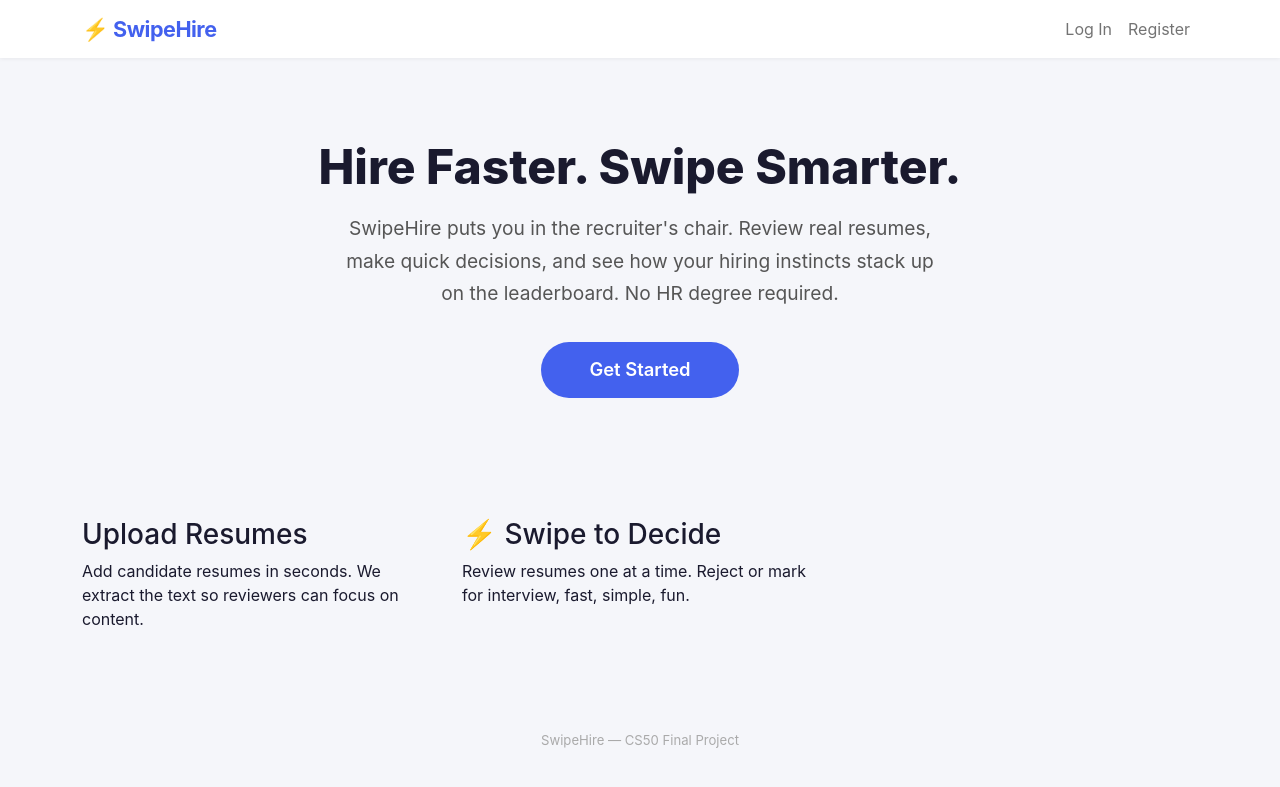
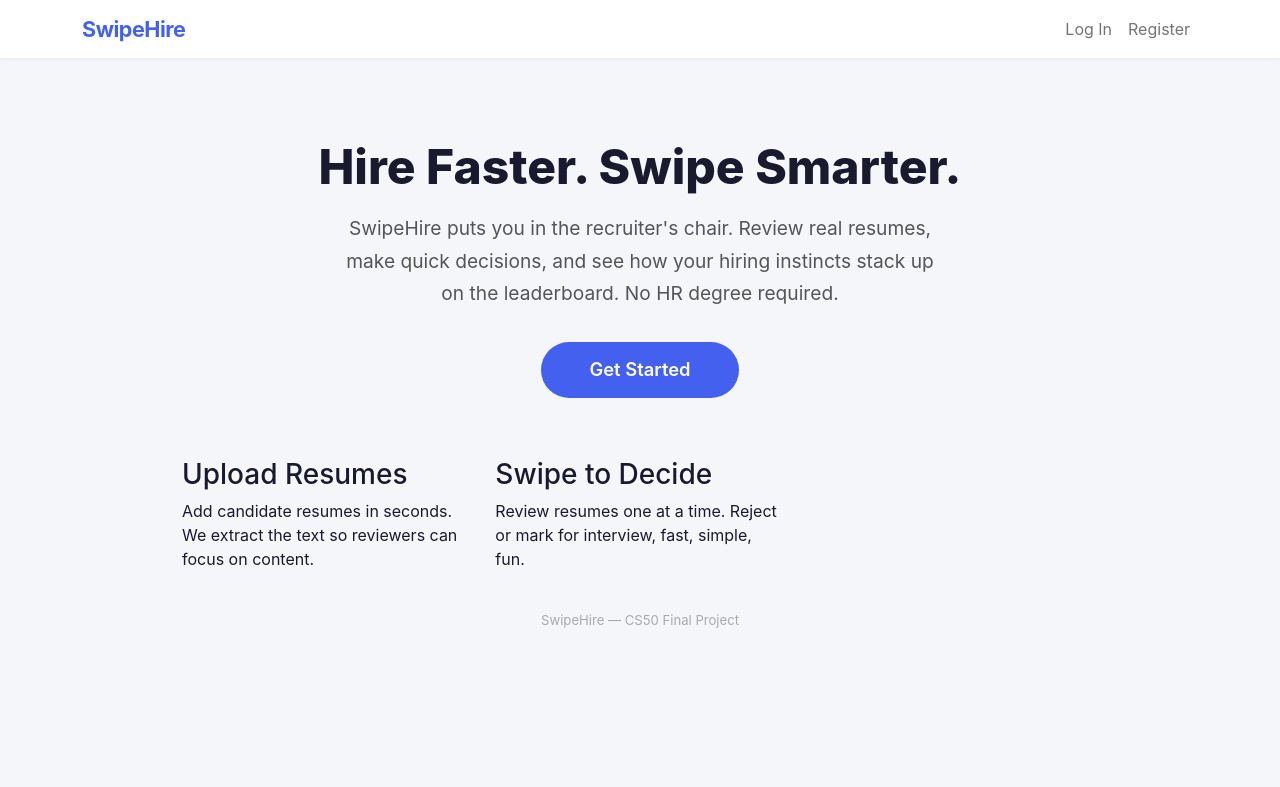
Before and after one commit to K3shavC0des/SwipeHire, a Flask app: page / in a window 1280 px wide. Shown: the top 787 px of the page. Run offline with Flask 3, Linux system fonts and the light colour scheme.

Commit message:
Refactor styles and templates; update navbar branding and feature section layout for improved aesthetics

```diff
--- a/static/styles.css
+++ b/static/styles.css
@@ -8,7 +8,7 @@ html, body {
 
 /* ===== Navbar ===== */
 .navbar {
-    box-shadow: 0 1px 4px rgba(0,0,0,.06);
+    box-shadow: 0 1px 4px rgba(22, 22, 22, 0.06);
 }
 
 .navbar-brand {
@@ -58,7 +58,9 @@ html, body {
 }
 
 .features {
-    padding: 60px 0;
+    margin: auto 100px;
+    flex: auto;
+    justify-content: center;
 }
 
 .features .col {
--- a/templates/index.html
+++ b/templates/index.html
@@ -21,7 +21,7 @@
             <p>Add candidate resumes in seconds. We extract the text so reviewers can focus on content.</p>
         </div>
         <div class="col-md-4">
-            <h3>⚡ Swipe to Decide</h3>
+            <h3> Swipe to Decide</h3>
             <p>Review resumes one at a time. Reject or mark for interview, fast, simple, fun.</p>
         </div>
     </div>
--- a/templates/layout.html
+++ b/templates/layout.html
@@ -11,7 +11,7 @@
 <body>
     <nav class="navbar navbar-expand-md navbar-light bg-white">
         <div class="container">
-            <a class="navbar-brand" href="/">⚡ SwipeHire</a>
+            <a class="navbar-brand" href="/">SwipeHire</a>
             <button class="navbar-toggler" type="button" data-bs-toggle="collapse" data-bs-target="#navbar"
                     aria-controls="navbar" aria-expanded="false" aria-label="Toggle navigation">
                 <span class="navbar-toggler-icon"></span>
```
Also changed, not shown: 2 other files.
